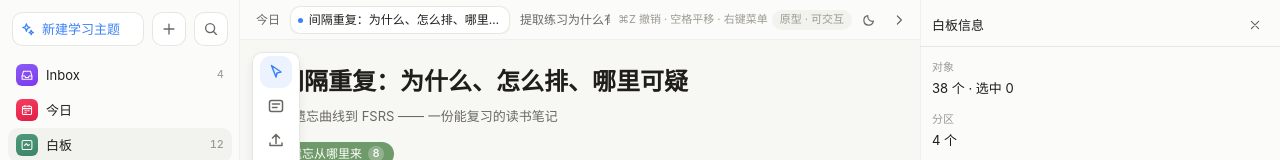
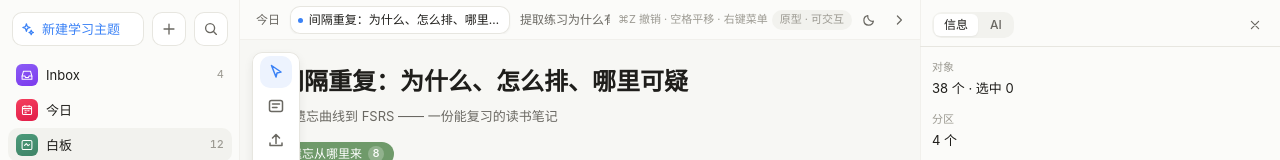
Before and after one commit to Lemma-AI-Projects/HeptaBase-RE, a React (Vite) app in the folder app/: page / in a window 1280 px wide. Shown: the top 160 px of the page. Built offline with nearby package versions, Linux system fonts and the light colour scheme.

Commit message:
feat(app): add AI chat panel and card actions to S02 whiteboard
Right-side info/AI tabs, scripted Q&A with citations, excerpt-from-reply and add-to-review-queue actions, toast feedback, and a demo=ai preset.

```diff
--- a/app/src/screens/S02-Whiteboard/S02-Whiteboard.module.css
+++ b/app/src/screens/S02-Whiteboard/S02-Whiteboard.module.css
@@ -126,3 +126,46 @@
   color: var(--c-text-3);
   white-space: nowrap;
 }
+
+.segs {
+  display: inline-flex;
+  gap: 2px;
+  padding: 2px;
+  border-radius: var(--r-2);
+  background: var(--c-sunken);
+}
+
+.segOn,
+.segOff {
+  height: 22px;
+  padding: 0 10px;
+  border-radius: 6px;
+  font-size: var(--fs-12);
+}
+
+.segOn {
+  background: var(--c-panel);
+  color: var(--c-text);
+  box-shadow: var(--sh-1);
+}
+
+.segOff {
+  color: var(--c-text-2);
+}
+
+.toast {
+  position: fixed;
+  left: 50%;
+  bottom: 76px;
+  transform: translateX(-50%);
+  z-index: 80;
+  height: 32px;
+  display: inline-flex;
+  align-items: center;
+  padding: 0 var(--sp-3);
+  border-radius: var(--r-full);
+  background: var(--c-text);
+  color: var(--c-panel);
+  font-size: var(--fs-12);
+  box-shadow: var(--sh-2);
+}
--- a/app/src/screens/S02-Whiteboard/S02-Whiteboard.tsx
+++ b/app/src/screens/S02-Whiteboard/S02-Whiteboard.tsx
@@ -13,6 +13,9 @@ import { Minimap } from '@/parts/C18-Minimap'
 import { ContextMenu, type MenuItem } from '@/parts/C21-ContextMenu'
 import { SelectionHUD } from '@/parts/C22-SelectionHUD'
 import { EdgeHUD } from '@/parts/C23-EdgeHUD'
+import { AiChatPanel, type ChatMessage } from '@/parts/C44-AiChatPanel'
+import { AI_SCRIPT, addQuestion } from '@/lib/learning'
+import { addExcerptCard } from '@/lib/store'
 import { CanvasToolbar, type ToolId } from '@/parts/C19-CanvasToolbar'
 import { ZoomDock } from '@/parts/C20-ZoomDock'
 import { StatusDock } from '@/parts/C08-StatusDock'
@@ -61,6 +64,12 @@ export function S02Whiteboard({
   const [rightOpen, setRightOpen] = useState(true)
   const [focusMode, setFocusMode] = useState(false)
   const [edgeDrag, setEdgeDrag] = useState<{ id: string; which: 'from' | 'to'; x: number; y: number } | null>(null)
+  const [rightTab, setRightTab] = useState<'info' | 'ai'>('info')
+  const [messages, setMessages] = useState<ChatMessage[]>([
+    { id: 'm0', role: 'user', text: '这三张卡的共同前提是什么？' },
+  ])
+  const [aiStreaming, setAiStreaming] = useState(false)
+  const [toast, setToast] = useState<string | null>(null)
 
   useEffect(() => {
     saveViewport(viewport)
@@ -229,6 +238,22 @@ export function S02Whiteboard({
       setMenu({ x: 520, y: 320, target: 'object' })
       return
     }
+    if (demo === 'ai') {
+      setRightTab('ai')
+      setMessages([
+        { id: 'm0', role: 'user', text: '这三张卡的共同前提是什么？' },
+        {
+          id: 'm1',
+          role: 'assistant',
+          text: '共同前提是「提取本身就是学习事件」。间隔效应、测试效应、合意困难三条，都建立在同一个动作上：把答案从记忆里重新拽出来一次。差别只在变量——间隔效应改变时间，测试效应改变方式，合意困难改变难度。',
+          citations: [
+            { file: 'Bjork & Bjork 2011.pdf', page: 1, paragraph: 'p3', label: 'p.1 §3' },
+            { file: 'Bjork & Bjork 2011.pdf', page: 2, paragraph: 'p2', label: 'p.2 §2' },
+          ],
+        },
+      ])
+      return
+    }
     if (demo === 'edge') {
       setSelected(['E1'])
       return
@@ -288,6 +313,47 @@ export function S02Whiteboard({
       window.removeEventListener('pointerup', onUp)
     }
   }, [edgeDrag, board, run])
+
+  useEffect(() => {
+    if (!toast) return
+    const id = window.setTimeout(() => setToast(null), 2400)
+    return () => window.clearTimeout(id)
+  }, [toast])
+
+  const askAi = (text: string) => {
+    setMessages((m) => [...m, { id: `u${Date.now()}`, role: 'user', text }])
+    window.setTimeout(() => {
+      const answer = AI_SCRIPT[1]
+      setMessages((m) => [
+        ...m,
+        { id: `a${Date.now()}`, role: 'assistant', text: answer.text, citations: answer.citations },
+      ])
+      setAiStreaming(true)
+      window.setTimeout(() => setAiStreaming(false), 1300)
+    }, 320)
+  }
+
+  const excerptFromAi = (text: string) => {
+    addExcerptCard({
+      quote: text.slice(0, 80),
+      title: '来自 AI 的回答',
+      source: { file: 'AI 对话', page: 0, paragraph: 'board' },
+      color: 'blue',
+    })
+    setToast('已拖到白板 · 新摘录')
+  }
+
+  const quizMe = () => {
+    const id = `g${Date.now()}`
+    addQuestion({
+      id,
+      front: '目标保留率从 80% 提到 90%，复习量大概翻几倍？',
+      back: '约两倍。可提取性每次都要被拉回目标值，目标越高，间隔越短、次数越多；这是成本旋钮，不是越高越好。',
+      source: { file: 'FSRS 文档', page: 1, paragraph: 'p1' },
+      tag: '排程',
+    })
+    setToast('已加入复习队列 · 1 张')
+  }
 
   /* ---------- 键盘 ---------- */
 
@@ -730,6 +796,8 @@ export function S02Whiteboard({
               />
             ) : null}
 
+            {toast ? <div className={s.toast}>{toast}</div> : null}
+
             {menu ? (
               <ContextMenu x={menu.x} y={menu.y} items={menuItems} onPick={onMenuPick} onDismiss={() => setMenu(null)} />
             ) : null}
@@ -739,11 +807,36 @@ export function S02Whiteboard({
       right={
         <div className={s.panel}>
           <div className={s.panelHead}>
-            <span>白板信息</span>
+            <div className={s.segs}>
+              <button
+                type="button"
+                className={rightTab === 'info' ? s.segOn : s.segOff}
+                onClick={() => setRightTab('info')}
+              >
+                信息
+              </button>
+              <button
+                type="button"
+                className={rightTab === 'ai' ? s.segOn : s.segOff}
+                onClick={() => setRightTab('ai')}
+              >
+                AI
+              </button>
+            </div>
             <IconButton icon="close" size="sm" tooltip="收起" onClick={() => setRightOpen(false)} />
           </div>
           <Divider />
-          <div className={s.panelBody}>
+          {rightTab === 'ai' ? (
+            <AiChatPanel
+              messages={messages}
+              streaming={aiStreaming}
+              onSend={askAi}
+              onCite={() => navigate('/s05')}
+              onExcerpt={(m) => excerptFromAi(m.text)}
+              onQuiz={quizMe}
+            />
+          ) : null}
+          <div className={s.panelBody} style={rightTab === 'ai' ? { display: 'none' } : undefined}>
             <div className={s.field}>
               <span className={s.label}>对象</span>
               <span className={s.value}>
```
